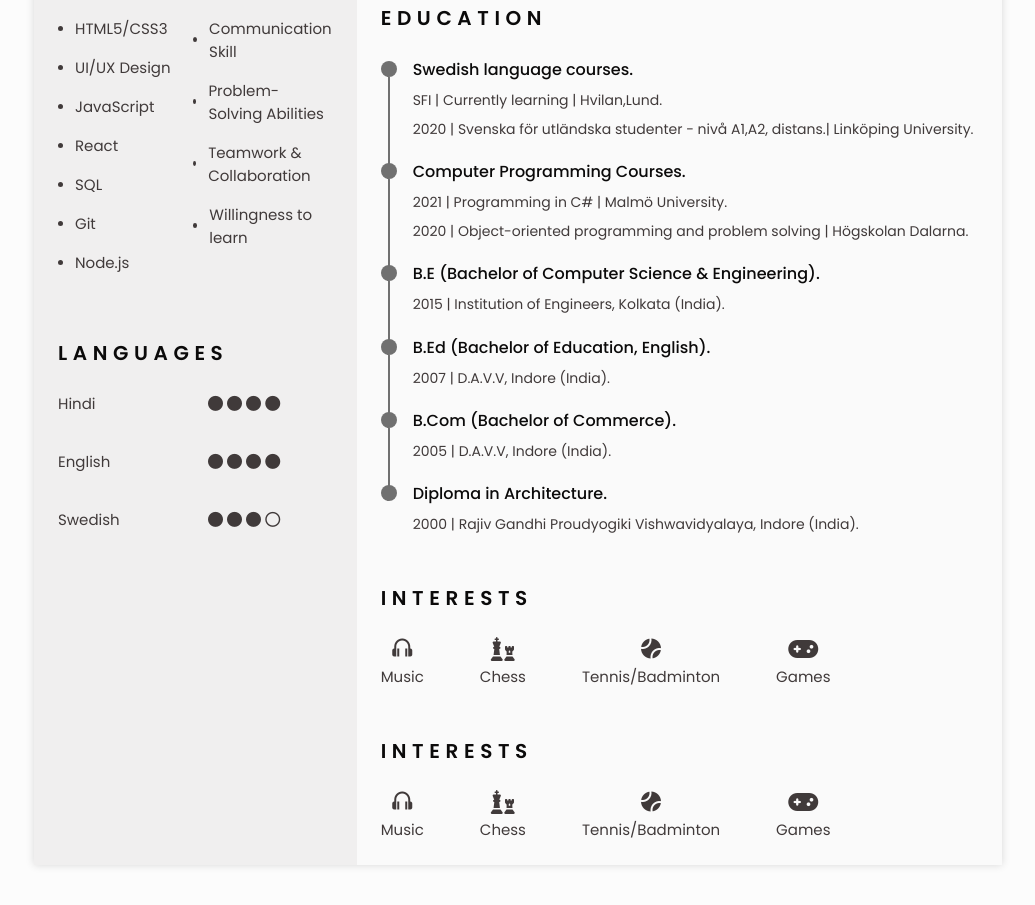
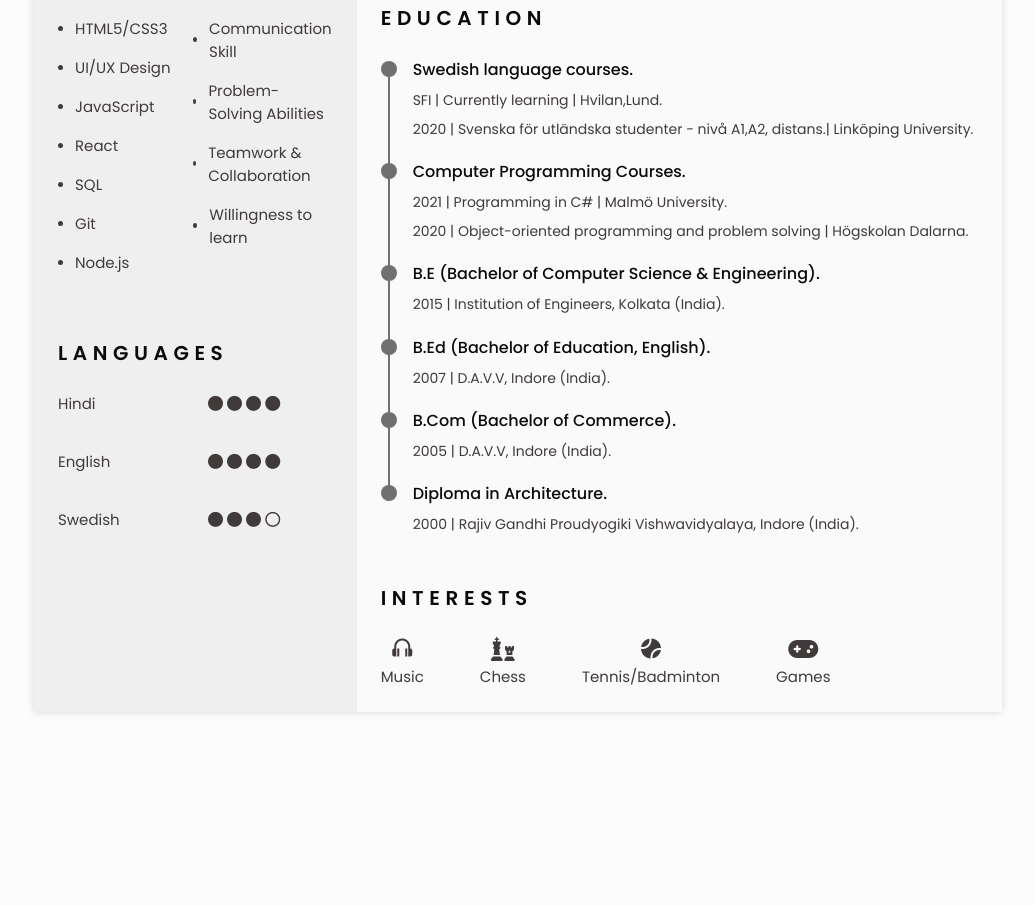
Before and after one commit to Jaaishri/JayshreeCV, a plain HTML site: page index.html in a window 1280 px wide. Shown: the part 920-1825 px from the top of the page, without its empty margins (122-1157 px from the left). After the commit the page ends 1680 px from the top, so only its background shows below. Drawn offline with nearby package versions, Linux system fonts and the light colour scheme.

Commit message:
Update index.html

```diff
--- a/index.html
+++ b/index.html
@@ -507,41 +507,10 @@
 
 </section>
 
-<!--========== INTERESTS ==========-->
-<section class="interests section">
-  <h2 class="section-title">INTERESTS</h2>
-
-  <div class="interests__container bd-grid">
-    <div class="interests__content">
-      <i class='bx bx-headphone interests__icon' ></i>
-      <span class="interests__name">Music</span>
-    </div>
-
-    <div class="interests__content">
-      <i class='fas fa-chess interests__icon' ></i>
-      <span class="interests__name">Chess</span>
-    </div>
-
-    <div class="interests__content">
-      <i class='bx bxs-tennis-ball interests__icon'></i>
-      <span class="interests__name">Tennis/Badminton</span>
-    </div>
-
-    <div class="interests__content">
-      <i class="fas fa-gamepad interests__icon"></i>
-      <span class="interests__name">Games</span>
-    </div>
 
 
 
-  </div>
-
-</section>
-
-
-
-
-                </div>
+             </div>
             </div>
         </main>
 
```
